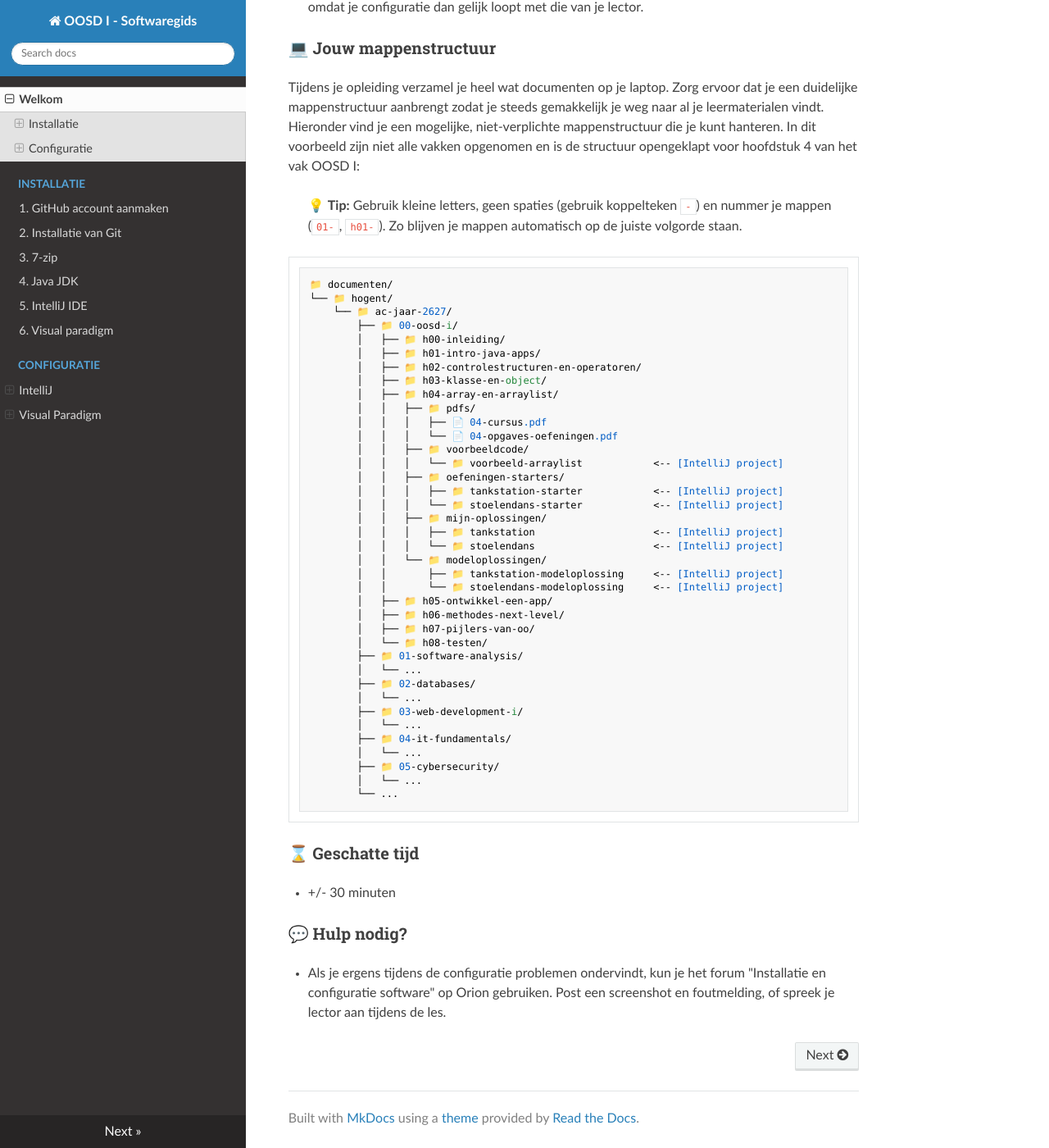
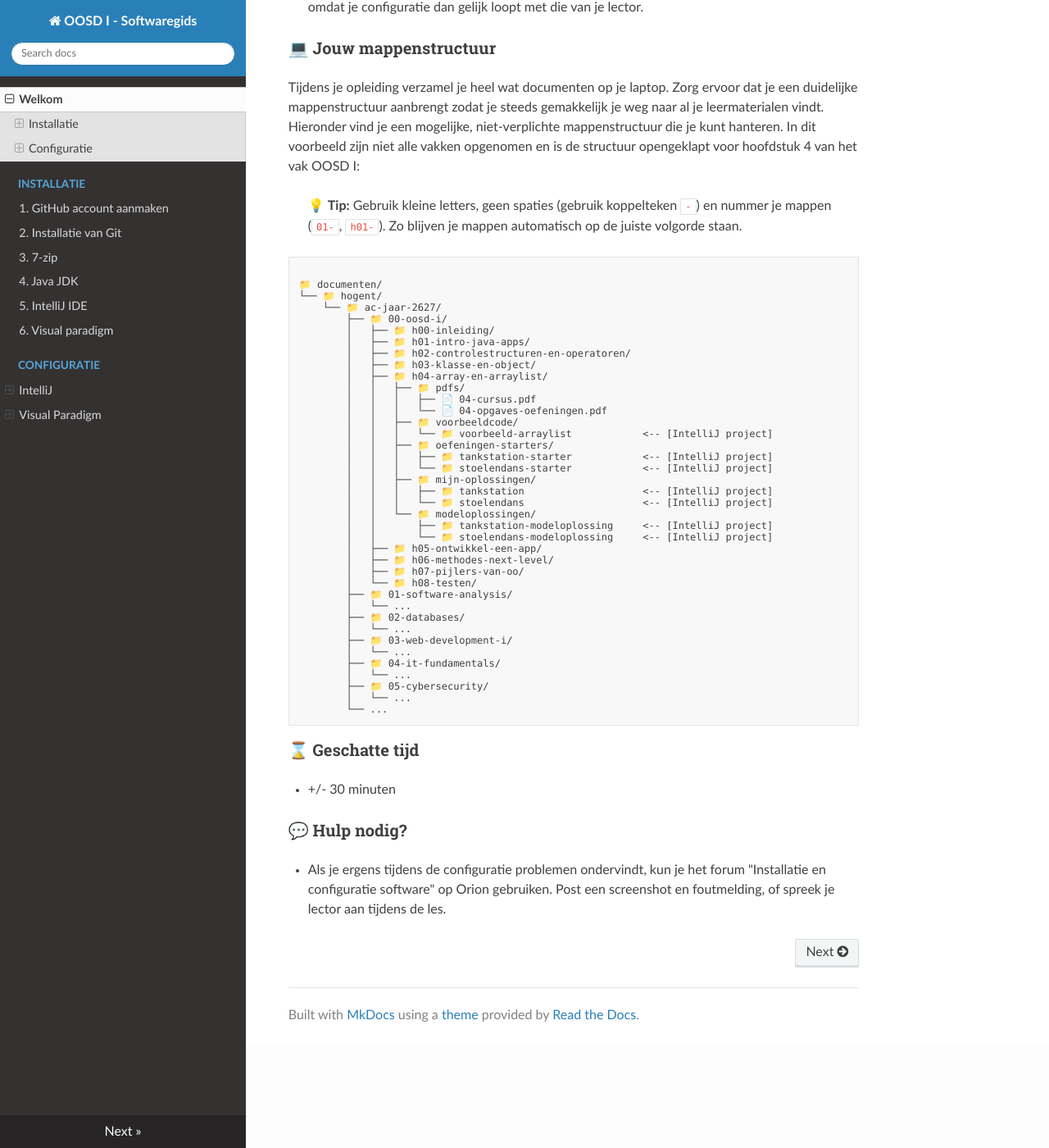
Before and after one commit to HoGent-OOSD-I/oosd-i-softwaregids, an MkDocs documentation site: the page built from docs/index.md, in a window 1280 px wide and 1400 px high, scrolled down 1653 px. Shown: the whole window at 82% size. Built offline with MkDocs 1.6.1, drawn with Linux system fonts in a browser that asks for light colours; nearby versions of some CDN libraries.

Commit message:
Haal highlighting weg van mappenstructuur

````diff
--- a/docs/index.md
+++ b/docs/index.md
@@ -45,7 +45,7 @@ Tijdens je opleiding verzamel je heel wat documenten op je laptop. Zorg ervoor d
 
 > 💡 **Tip:** Gebruik kleine letters, geen spaties (gebruik koppelteken `-`) en nummer je mappen (`01-`, `h01-`). Zo blijven je mappen automatisch op de juiste volgorde staan.
 
-```
+<pre class="plaintext" style="color: inherit; background-color: transparent;"><code class="plaintext" style="color: inherit;">
 📁 documenten/
 └── 📁 hogent/
     └── 📁 ac-jaar-2627/
@@ -84,7 +84,8 @@ Tijdens je opleiding verzamel je heel wat documenten op je laptop. Zorg ervoor d
         ├── 📁 05-cybersecurity/
         │   └── ...
         └── ...
-```
+</code></pre>
+
 
 ### ⌛ Geschatte tijd
 - +/- 30 minuten
````
